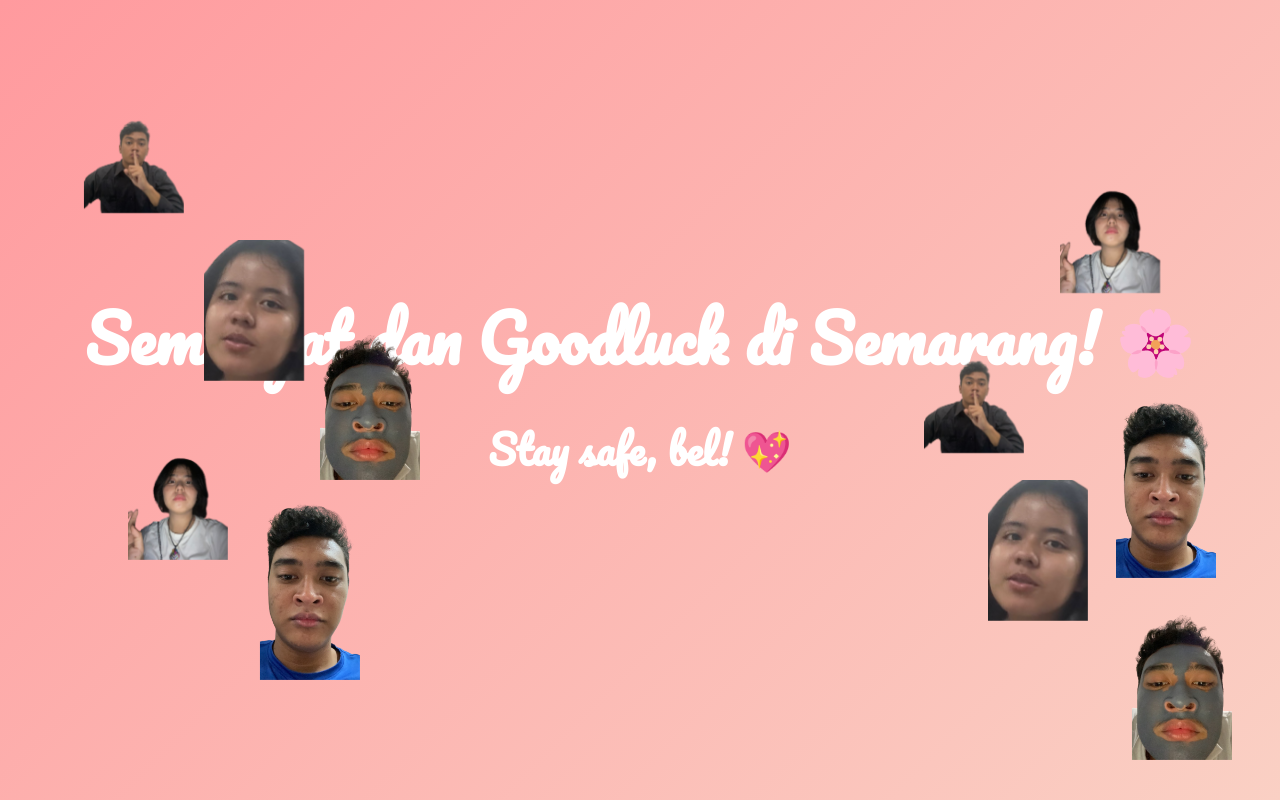
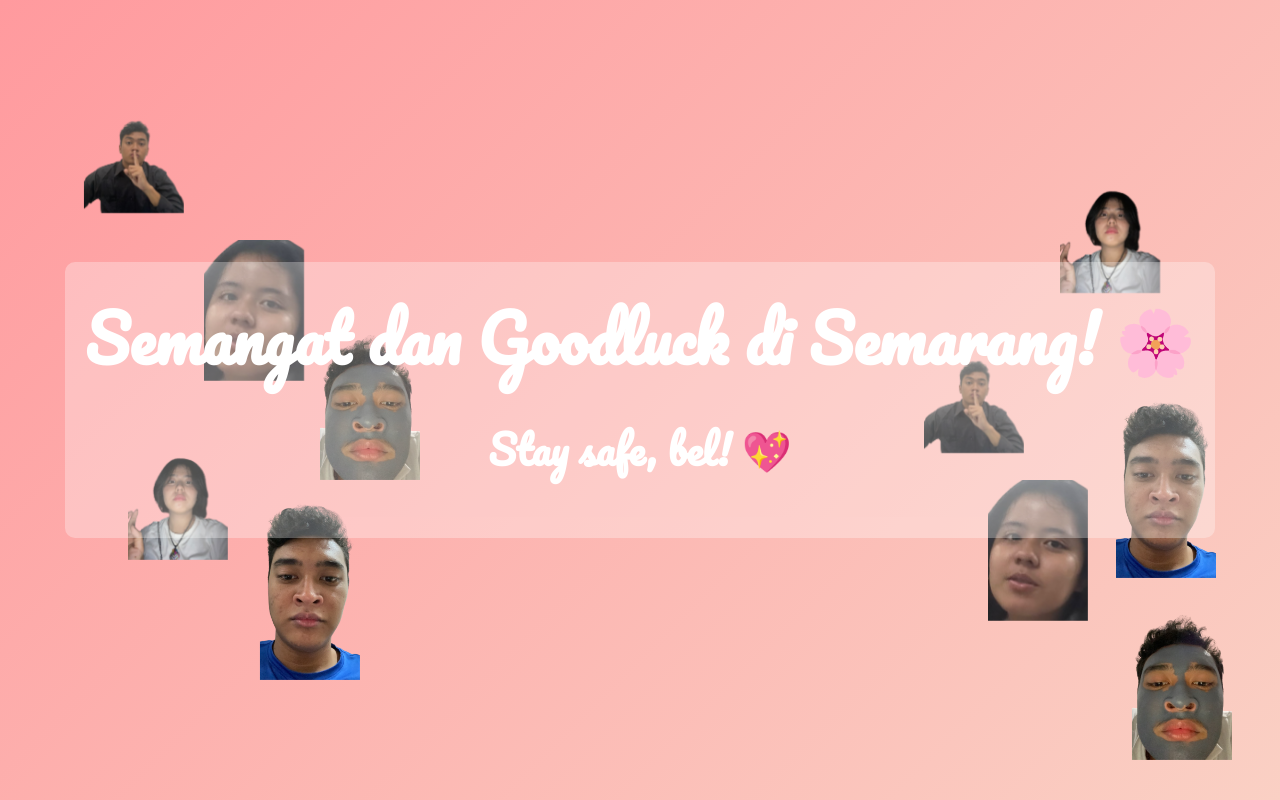
Before and after one commit to GX6750/Sehat-sehat-anak-semarang, a plain HTML site: page index.html in a window 1280 px wide. Drawn offline with Linux system fonts and the light colour scheme.

Commit message:
index.html

```diff
--- a/index.html
+++ b/index.html
@@ -20,17 +20,22 @@
       overflow: hidden;
       position: relative;
     }
+    .text-container {
+      position: relative;
+      z-index: 3; /* Teks di layer paling atas */
+      background: rgba(255, 255, 255, 0.3); /* Latar belakang semi-transparan untuk teks */
+      padding: 20px;
+      border-radius: 10px;
+    }
     h1 {
       font-size: 4rem;
       animation: fadeIn 2s ease-in-out;
       margin: 0;
-      z-index: 3; /* Teks di layer paling atas */
     }
     h2 {
       font-size: 2.5rem;
       animation: fadeIn 3s ease-in-out;
       margin-top: 20px;
-      z-index: 3; /* Teks di layer paling atas */
     }
     .floating-photo {
       position: absolute;
```
